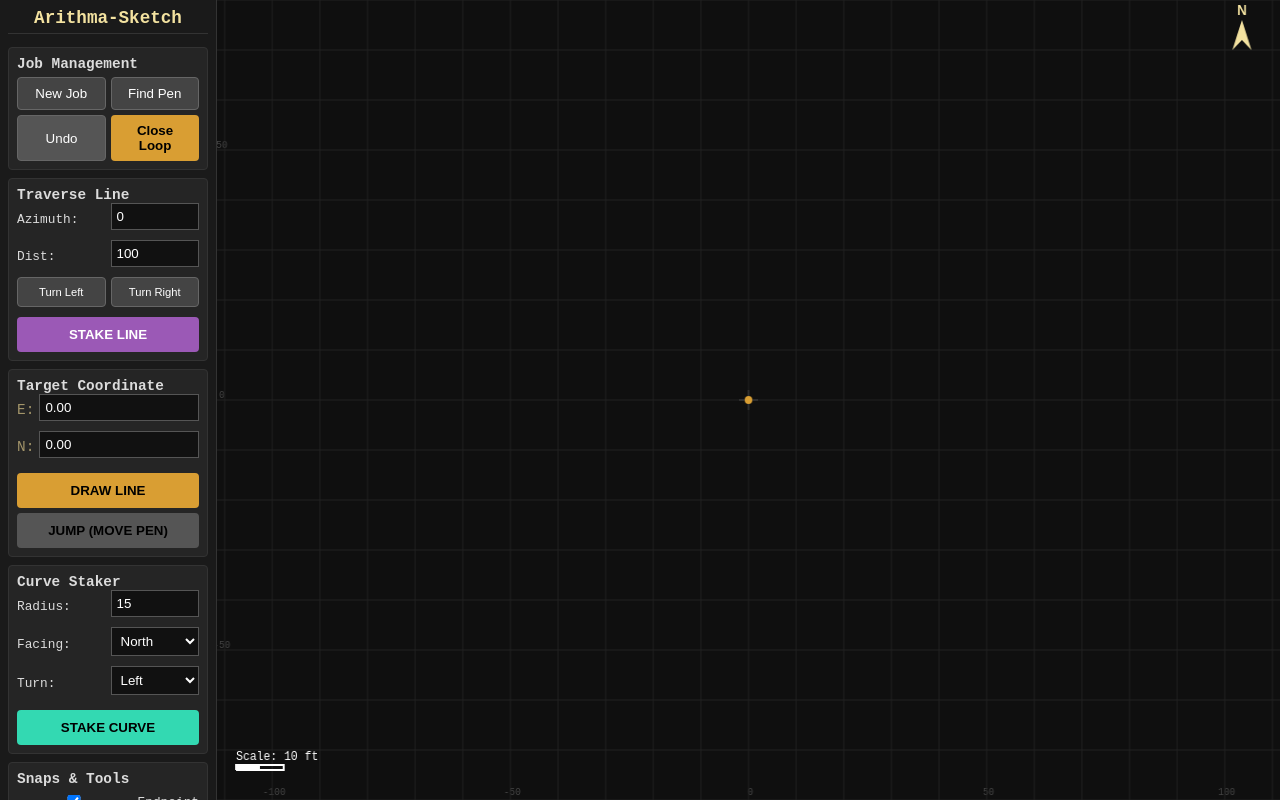
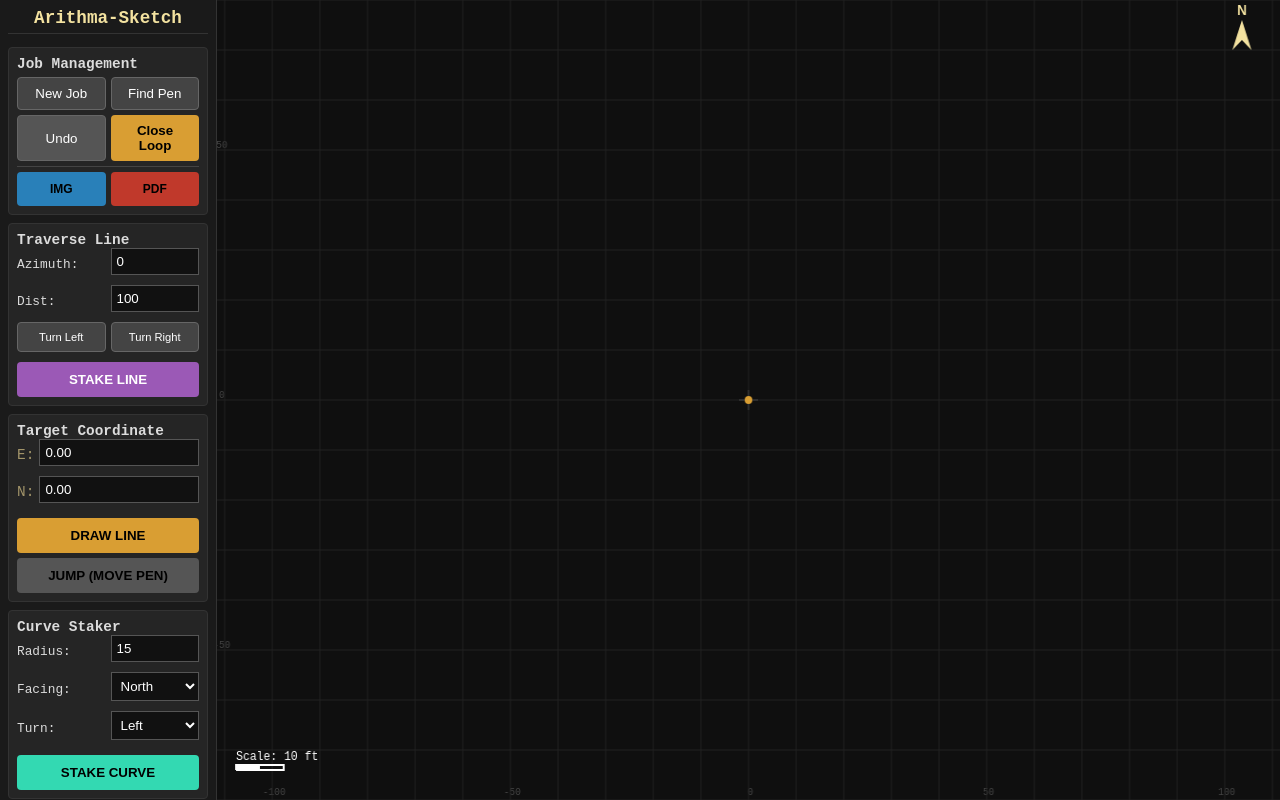
Before and after one commit to isaiah9238/ghArithmaGen, a plain HTML site: page index.html in a window 1280 px wide. Drawn offline with nearby package versions, Linux system fonts and the light colour scheme.

Commit message:
Update index.html

```diff
--- a/index.html
+++ b/index.html
@@ -5,6 +5,7 @@
     <meta name="viewport" content="width=device-width,initial-scale=1" />
     <title>Arithma-Sketch | Field Console</title>
     <link rel="stylesheet" href="styles.css">
+    <script src="https://cdnjs.cloudflare.com/ajax/libs/jspdf/2.5.1/jspdf.umd.min.js"></script>
   </head>
   <body>
 
@@ -20,6 +21,11 @@
         <div style="display: flex; gap: 5px; margin-top: 5px;">
             <button id="btn-undo" class="reset-btn" style="background: #555; border: 1px solid #666;">Undo</button>
             <button id="btn-close" class="reset-btn" style="background: #d99e33; color:black; border: none; font-weight:bold;">Close Loop</button>
+        </div>
+
+        <div style="display: flex; gap: 5px; margin-top: 5px; padding-top: 5px; border-top: 1px solid #444;">
+            <button id="btn-png" class="action-btn" style="background: #2980b9; margin:0; font-size:0.75rem;">IMG</button>
+            <button id="btn-pdf" class="action-btn" style="background: #c0392b; margin:0; font-size:0.75rem;">PDF</button>
         </div>
       </div>
 
```
